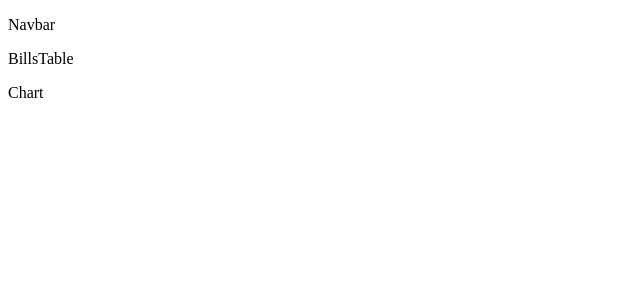
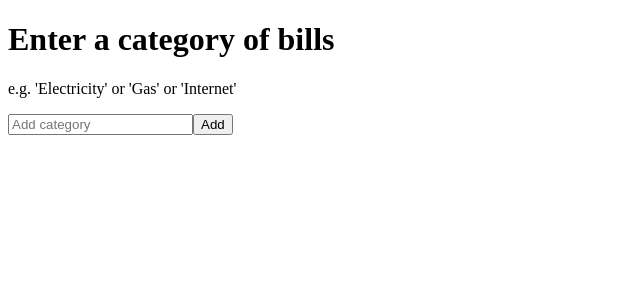
Before and after one commit to mmoga/vue-bill-tracker, a Vue app: page / in a window 1280 px wide. Shown: the top 300 px of the page, without its empty margins (0-640 px from the left). Built offline with nearby package versions, Linux system fonts and the light colour scheme.

Commit message:
NavBar now hosts categories :crystal_ball::

```diff
--- a/src/App.vue
+++ b/src/App.vue
@@ -1,12 +1,15 @@
 <template>
   <main>
-    <NavBar/>
+    <AddCategory v-if="shouldShowAddCategory" v-on:addCategory="addCategory"/>
+    <div v-else>
+      <NavBar :categories="categories" v-on:triggerShowAddCategory="triggerShowAddCategory"/>
       <div class="container flex">
         <div class="w-1/2">
           <BillsTable/>
         </div>
         <div class="w-1/2">
           <Chart :bills="activeBills"/>
+        </div>
       </div>
     </div>
   </main>
@@ -23,12 +26,43 @@ import NavBar from "./components/NavBar.vue";
 
 export default {
   name: "app",
+
   components: {
     AddCategory,
     AddBill,
     Chart,
     BillsTable,
     NavBar
+  },
+  data() {
+    return {
+      bills: [],
+      categories: [],
+      shouldShowAddCategory: true
+    };
+  },
+  methods: {
+    addCategory(category) {
+      this.categories.push(category);
+      this.shouldShowAddCategory = false;
+    },
+    triggerShowAddCategory() {
+      this.shouldShowAddCategory = true;
+    }
+  },
+  watch: {
+    categories() {
+      localStorage.setItem("categories", JSON.stringify(this.categories));
+    }
+  },
+  mounted() {
+    if (localStorage.getItem("categories")) {
+      this.categories = JSON.parse(localStorage.getItem("categories"));
+    }
+
+    if (!this.categories.length) {
+      this.shouldShowAddCategory = true;
+    }
   }
 };
 </script>
--- a/src/components/AddCategory.vue
+++ b/src/components/AddCategory.vue
@@ -1 +1,42 @@
-AddCategory
+<template>
+  <div class="h-100 w-full flex items-center justify-center font-sans">
+    <div class="bg-white rounded shadow p-6 m-4 w-full lg:w-3/4 lg:max-w-lg">
+      <div class="mb-4">
+        <h1 class="text-grey-darkest">Enter a category of bills</h1>
+        <p>e.g. 'Electricity' or 'Gas' or 'Internet'</p>
+        <div class="flex mt-4">
+          <input
+            class="shadow appearance-none border rounded w-full py-2 px-3 mr-4 text-grey-darker"
+            placeholder="Add category"
+            v-model="category"
+          >
+          <button
+            class="flex-no-shrink p-2 border-2 rounded bg-teal-700 text-white border-teal hover:text-white hover:bg-teal-500"
+            @click="handleClick"
+          >Add</button>
+        </div>
+      </div>
+    </div>
+  </div>
+</template>
+
+<script>
+export default {
+  name: "AddCategory",
+  data: function() {
+    return {
+      category: ""
+    };
+  },
+  methods: {
+    handleClick: function() {
+      if (!this.category) {
+        alert("Enter a category");
+        return;
+      }
+
+      this.$emit("addCategory", this.category);
+    }
+  }
+};
+</script>
--- a/src/components/NavBar.vue
+++ b/src/components/NavBar.vue
@@ -1,3 +1,24 @@
 <template>
-  <p>Navbar</p>
+  <ul class="list-reset inline flex justify-center border-b-4 mb-0">
+    <li
+      class="p-4 inline bg-grey-lighter hover:bg-grey-light uppercase font-black cursor-pointer"
+      v-for="category in categories"
+      :key="category"
+    >{{category}}</li>
+    <li
+      class="p-4 inline bg-grey-lighter hover:bg-grey-light uppercase font-black cursor-pointer"
+      @click="triggerShowAddCategory"
+    >➕</li>
+  </ul>
 </template>
+
+<script>
+export default {
+  props: ["categories"],
+  methods: {
+    triggerShowAddCategory() {
+      this.$emit("triggerShowAddCategory");
+    }
+  }
+};
+</script>
```
Lines whose indentation alone changed are shown as unchanged.
